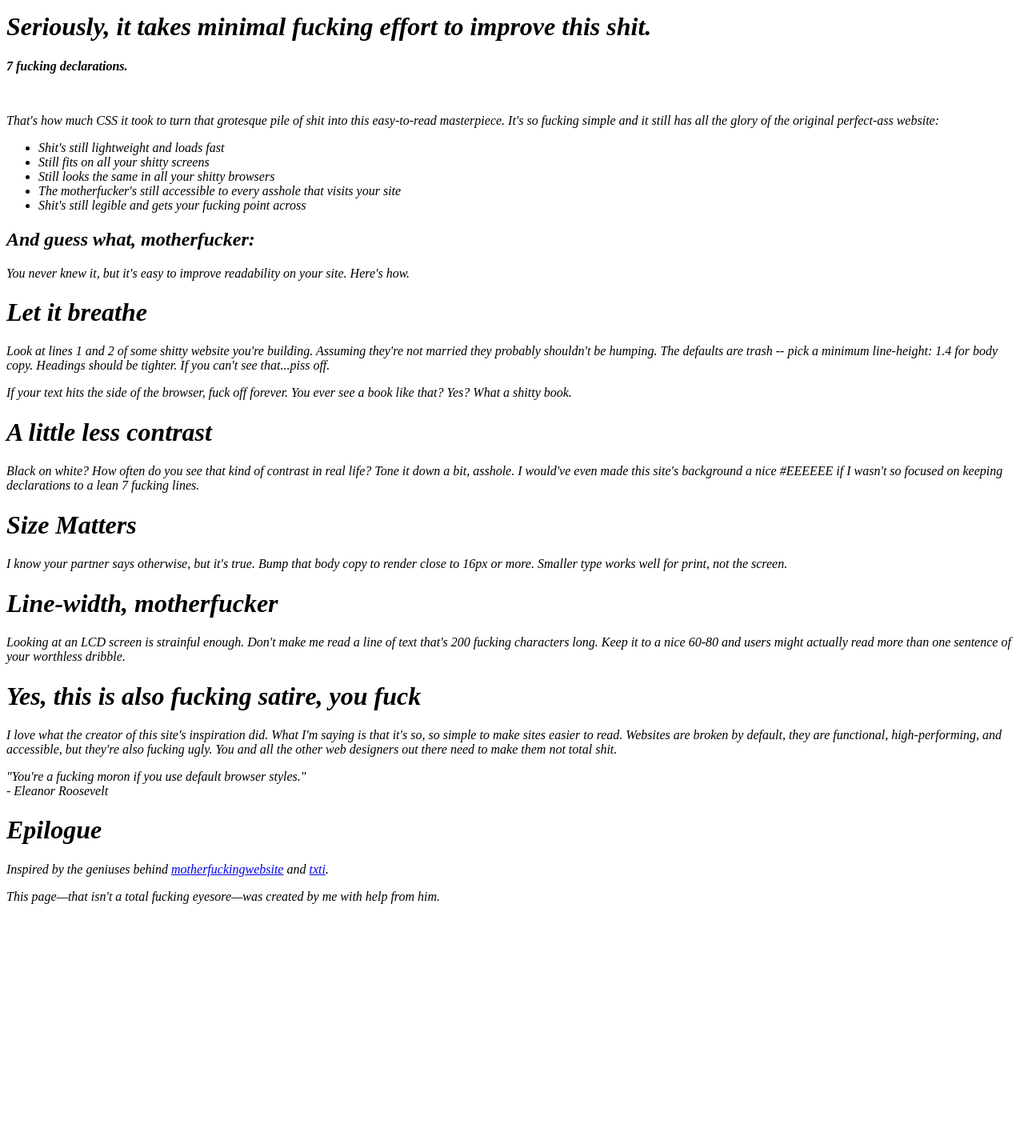
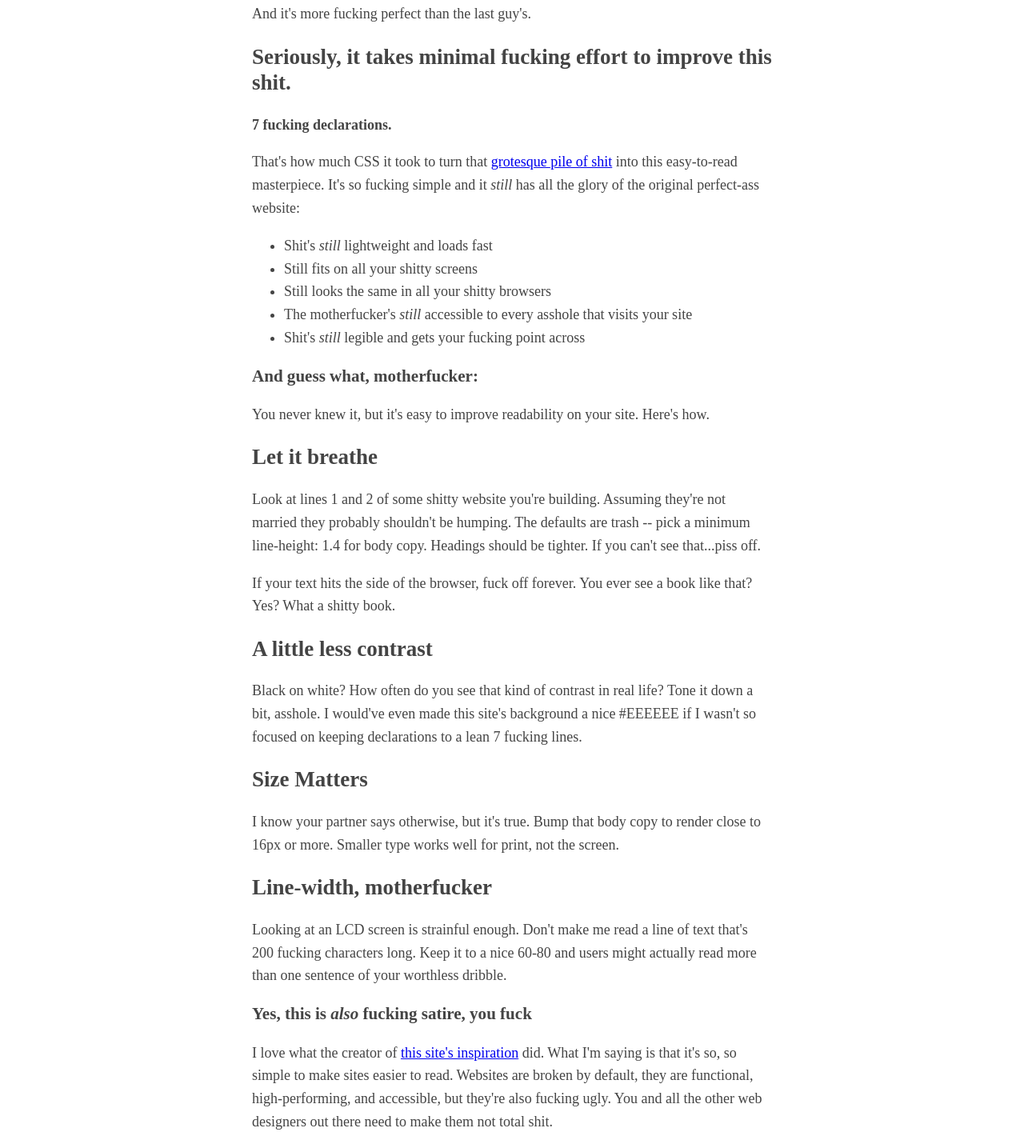
Before and after one commit to Vinceng63/bettermotherfuckingwebsite, a plain HTML site: page index.html in a window 1280 px wide. Shown: the part 104-1524 px from the top of the page at 80% size. Before the commit the page ends 1250 px from the top, so only its background shows below. Drawn offline with Linux system fonts and the light colour scheme.

Commit message:
maj html et css

```diff
--- a/index.html
+++ b/index.html
@@ -8,62 +8,60 @@
 
 <body>
 
-	<h1>This is <em><still</em> a motherfucking website.</h1>
+	<h1>This is <span class="italic">still</span> a motherfucking website.</h1>
 
 	<p>And it's more fucking perfect than the last guy's.</p>
 
-	<h1>Seriously, it takes minimal fucking effort to improve this shit.</h1>
+	<h2>Seriously, it takes minimal fucking effort to improve this shit.</h2>
 
-	<p><strong>7 fucking declarations.</strong></p><br>
+	<p><strong>7 fucking declarations.</strong></p>
 
-	<p>That's how much CSS it took to turn that grotesque pile of shit into this easy-to-read masterpiece. It's so fucking simple and it still has all the glory of the original perfect-ass website:</p>
+	<p>That's how much CSS it took to turn that <a href="https://www.motherfuckingwebsite.com">grotesque pile of shit</a> into this easy-to-read masterpiece. It's so fucking simple and it <span class="italic">still</span> has all the glory of the original perfect-ass website:</p>
 
 	<ul>
-		<li>Shit's still lightweight and loads fast</li>
+		<li>Shit's <span class="italic">still</span> lightweight and loads fast</li>
 		<li>Still fits on all your shitty screens</li>
 		<li>Still looks the same in all your shitty browsers</li>
-		<li>The motherfucker's still accessible to every asshole that visits your site</li>
-		<li>Shit's still legible and gets your fucking point across</li>
+		<li>The motherfucker's <span class="italic">still</span> accessible to every asshole that visits your site</li>
+		<li>Shit's <span class="italic">still</span> legible and gets your fucking point across</li>
 	</ul>
 
-	<h2>And guess what, motherfucker:</h2>
+	<h3>And guess what, motherfucker:</h3>
 
 	<p>You never knew it, but it's easy to improve readability on your site. Here's how.</p>
 
-	<h1>Let it breathe</h1>
+	<h2>Let it breathe</h2>
 
 	<p>Look at lines 1 and 2 of some shitty website you're building. Assuming they're not married they probably shouldn't be humping. The defaults are trash -- pick a minimum line-height: 1.4 for body copy. Headings should be tighter. If you can't see that...piss off.</p>
 
 	<p>If your text hits the side of the browser, fuck off forever. You ever see a book like that? Yes? What a shitty book.</p>
 
-	<h1>A little less contrast</h1>
+	<h2>A little less contrast</h2>
 
 	<p>Black on white? How often do you see that kind of contrast in real life? Tone it down a bit, asshole. I would've even made this site's background a nice #EEEEEE if I wasn't so focused on keeping declarations to a lean 7 fucking lines.</p>
 
-	<h1>Size Matters</h1>
+	<h2>Size Matters</h2>
 
 	<p>I know your partner says otherwise, but it's true. Bump that body copy to render close to 16px or more. Smaller type works well for print, not the screen.</p>
 
-	<h1>Line-width, motherfucker</h1>
+	<h2>Line-width, motherfucker</h2>
 
 	<p>Looking at an LCD screen is strainful enough. Don't make me read a line of text that's 200 fucking characters long. Keep it to a nice 60-80 and users might actually read more than one sentence of your worthless dribble.</p>
 
-	<h1>Yes, this is also fucking satire, you fuck</h1>
+	<h3>Yes, this is <span class="italic">also</span> fucking satire, you fuck</h3>
 
-	<p>I love what the creator of this site's inspiration did. What I'm saying is that it's so, so simple to make sites easier to read. Websites are broken by default, they are functional, high-performing, and accessible, but they're also fucking ugly. You and all the other web designers out there need to make them not total shit.</p>
+	<p>I love what the creator of <a href="https://www.motherfuckingwebsite.com">this site's inspiration</a> did. What I'm saying is that it's so, so simple to make sites easier to read. Websites are broken by default, they are functional, high-performing, and accessible, but they're also fucking ugly. You and all the other web designers out there need to make them not total shit.</p>
 
+	<blockquote>
 	<p>"You're a fucking moron if you use default browser styles." <br>
 	- Eleanor Roosevelt</p>
+	</blockquote>
 
-	<footer>
-
-	<h1>Epilogue</h1>
+	<h2>Epilogue</h2>
 
 	<p>Inspired by the geniuses behind <a href="https://www.motherfuckingwebsite.com" title="motherfuckingwebsite">motherfuckingwebsite</a> and <a href="https://www.txti.es" title="txti.es">txti</a>.</p>
 
-	<p>This page—that isn't a total fucking eyesore—was created by me with help from him.</p>
-
-	</footer>
+	<p>This page—that isn't a total fucking eyesore—was created by <a href="https://twitter.com/drew_mc">me</a> with help from <a href="https://twitter.com/gabehammersmith">him</a>.</p>
 
 </body>
 </html>
--- a/style.css
+++ b/style.css
@@ -1,4 +1,24 @@
-em
+.italic
 {
-	font-style:italic;
+	font-style: italic;
 }
+
+body
+{
+	margin:40px auto;
+	max-width:650px;
+	line-height:1.6;
+	font-size:18px;
+	color:#444;
+	padding:0 10px;
+}
+
+h1,h2,h3
+{
+	line-height:1.2;
+}
+
+blockquote
+{
+padding: 15px;
+}
```
